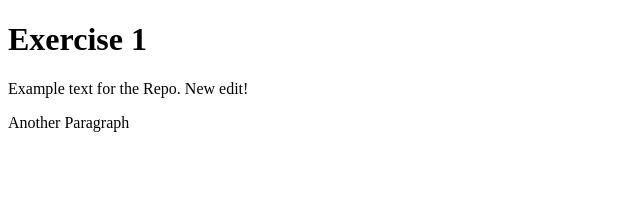
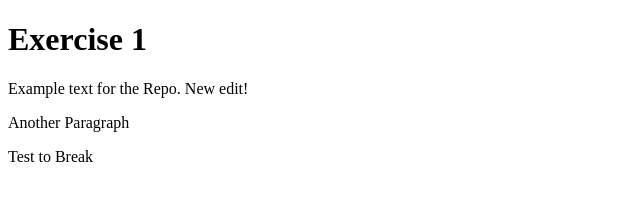
Before and after one commit to kanawati/exercise1, a plain HTML site: page index.html in a window 1280 px wide. Shown: the whole page, without its empty margins (0-640 px from the left). Drawn offline with Linux system fonts and the light colour scheme.

Commit message:
Update index.html

```diff
--- a/index.html
+++ b/index.html
@@ -7,5 +7,6 @@
     <h1>Exercise 1</h1>
     <p>Example text for the Repo. New edit!</p>
     <p>Another Paragraph</p>
+    <p>Test to Break</p>
   </body>
 </html>
```
